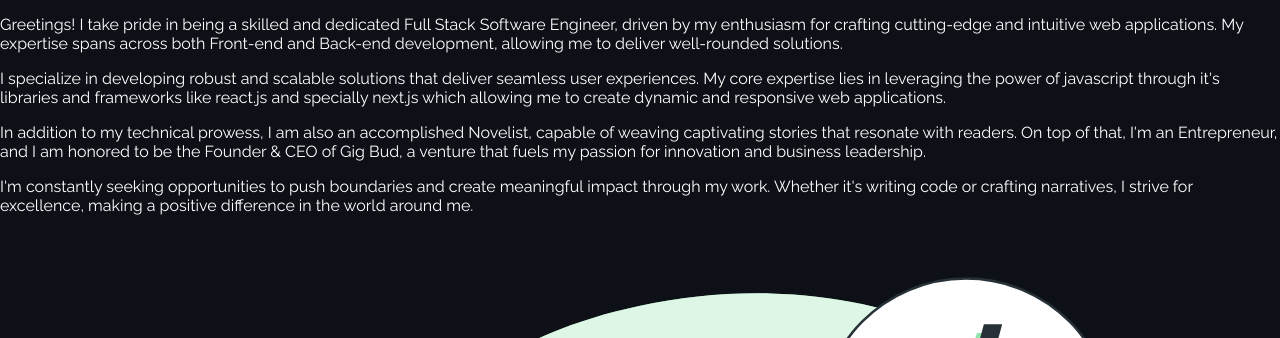
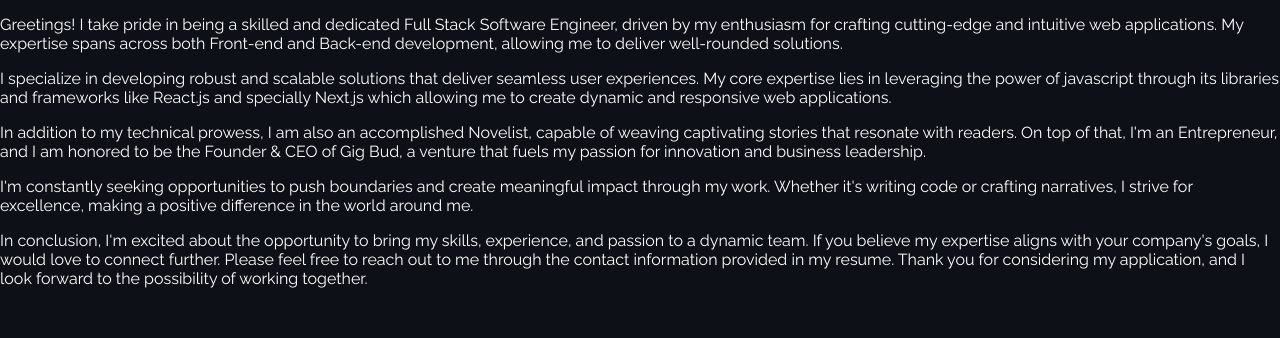
Before and after one commit to YousifAbozid/YousifAbozid.github.io, a Next.js app: page / in a window 1280 px wide. Shown: the part 685-1023 px from the top of the page. Built offline with nearby package versions, Linux system fonts and the light colour scheme.

Commit message:
add ending paragraph

```diff
--- a/components/Bio.js
+++ b/components/Bio.js
@@ -14,8 +14,8 @@ const Bio = () => {
         </p>
         <p>
           I specialize in developing robust and scalable solutions that deliver seamless user experiences. My core
-          expertise lies in leveraging the power of javascript through it's libraries and frameworks like react.js and
-          specially next.js which allowing me to create dynamic and responsive web applications.
+          expertise lies in leveraging the power of javascript through its libraries and frameworks like React.js and
+          specially Next.js which allowing me to create dynamic and responsive web applications.
         </p>
         <p>
           In addition to my technical prowess, I am also an accomplished Novelist, capable of weaving captivating
@@ -27,6 +27,12 @@ const Bio = () => {
           it's writing code or crafting narratives, I strive for excellence, making a positive difference in the world
           around me.
         </p>
+        <p>
+          In conclusion, I'm excited about the opportunity to bring my skills, experience, and passion to a dynamic
+          team. If you believe my expertise aligns with your company's goals, I would love to connect further. Please
+          feel free to reach out to me through the contact information provided in my resume. Thank you for considering
+          my application, and I look forward to the possibility of working together.
+        </p>
       </div>
     </div>
   )
```
